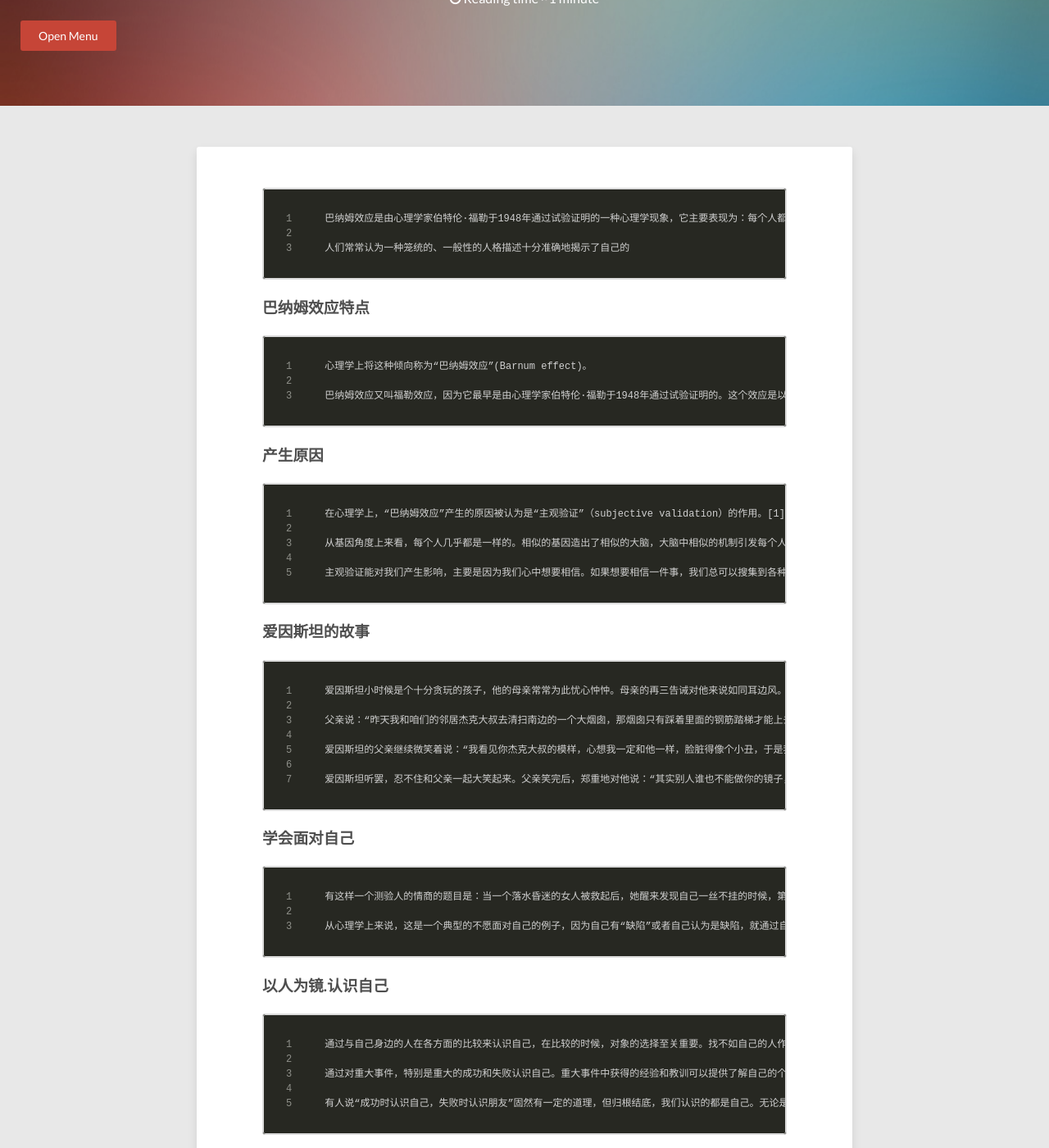
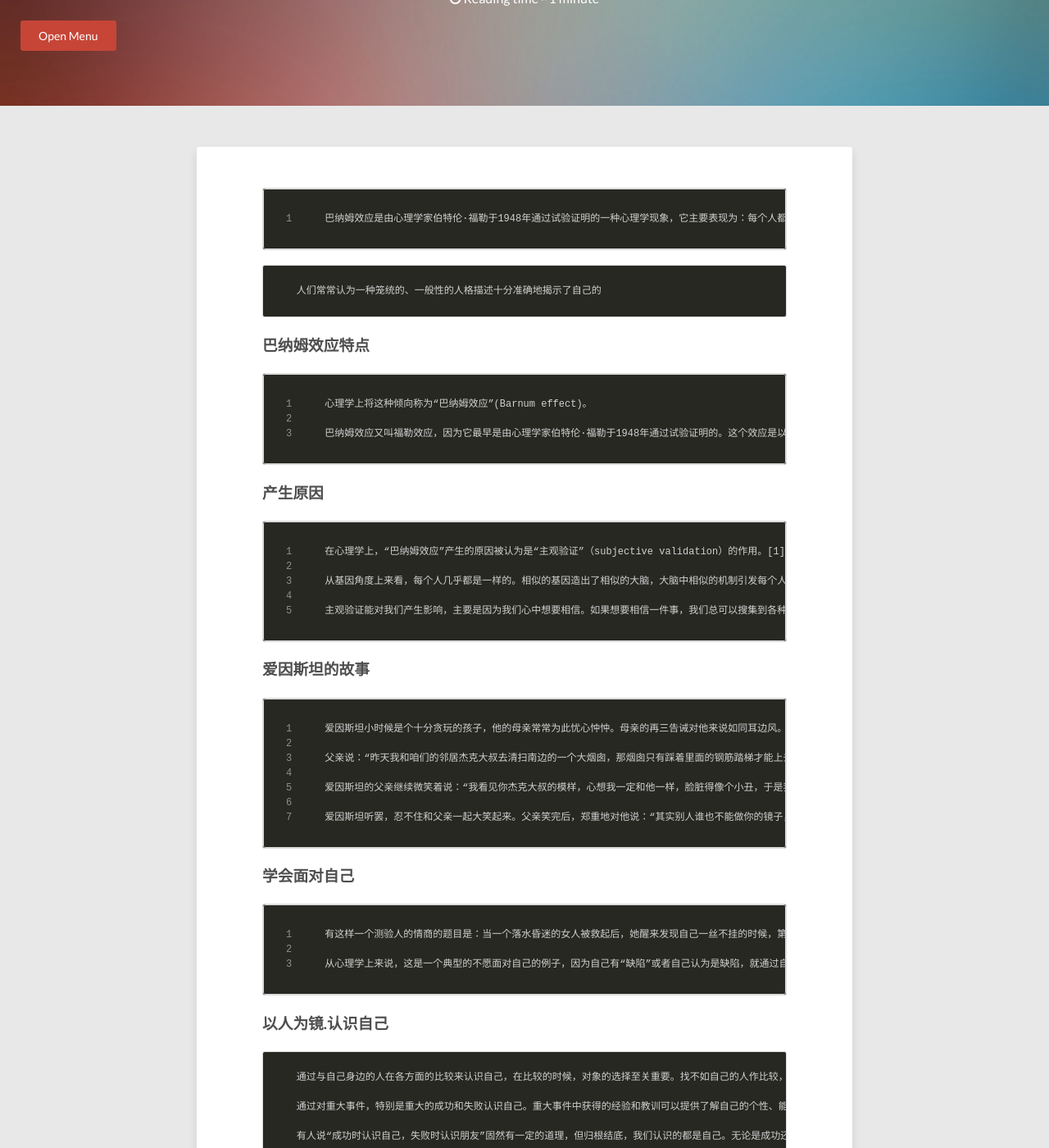
Before and after one commit to tengbinlive/tengbinlive.github.io, a Jekyll site: the page built from _posts/2014-05-12-live.md, in a window 1280 px wide and 1400 px high, scrolled down 271 px. Shown: the whole window at 82% size. Built offline with Jekyll 4.4.1, drawn with Linux system fonts in a browser that asks for light colours; nearby versions of some CDN libraries.

Commit message:
no message

```diff
--- a/_posts/2014-05-12-live.md
+++ b/_posts/2014-05-12-live.md
@@ -10,7 +10,9 @@ image:
 
     巴纳姆效应是由心理学家伯特伦·福勒于1948年通过试验证明的一种心理学现象，它主要表现为：每个人都会很容易相信一个笼统的、一般性的人格描述特别适合他。即使这种描述十分空洞，他仍然认为反映了自己的人格面貌。而要避免巴纳姆效应，就应客观真实地认识自己。
 
+{% highlight html %}
     人们常常认为一种笼统的、一般性的人格描述十分准确地揭示了自己的
+{% endhighlight %}
 
 
 ### 巴纳姆效应特点
@@ -49,8 +51,10 @@ image:
 
 ### 以人为镜.认识自己
 
+{% highlight html %}
     通过与自己身边的人在各方面的比较来认识自己，在比较的时候，对象的选择至关重要。找不如自己的人作比较，或者拿自己的缺陷与别人的优点比，都会失之偏颇。因此，要根据自己的实际情况，选择条件相当的人作比较，找出自己在群体中的合适位置，这样认识自己，才比较客观。
 
     通过对重大事件，特别是重大的成功和失败认识自己。重大事件中获得的经验和教训可以提供了解自己的个性、能力的信息，从中发现自己的长处和不足。越是在成功的巅峰和失败的低谷，就越能反映一个人的真实性格。
 
     有人说“成功时认识自己，失败时认识朋友”固然有一定的道理，但归根结底，我们认识的都是自己。无论是成功还是失败时，都应坚持辨证的观点，不忽视自己的长处和优点，也要认清自己的短处与不足。
+{% endhighlight %}
```
